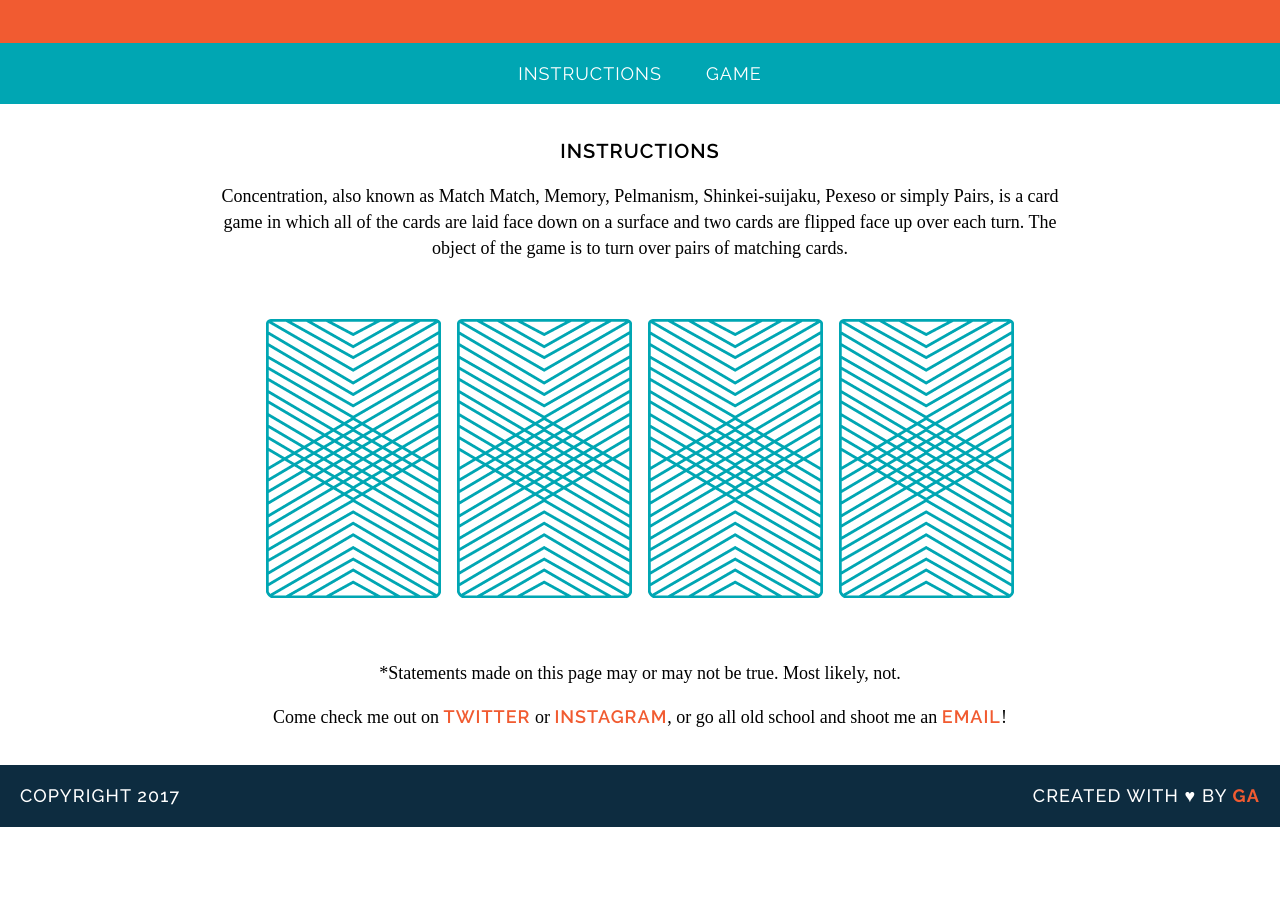
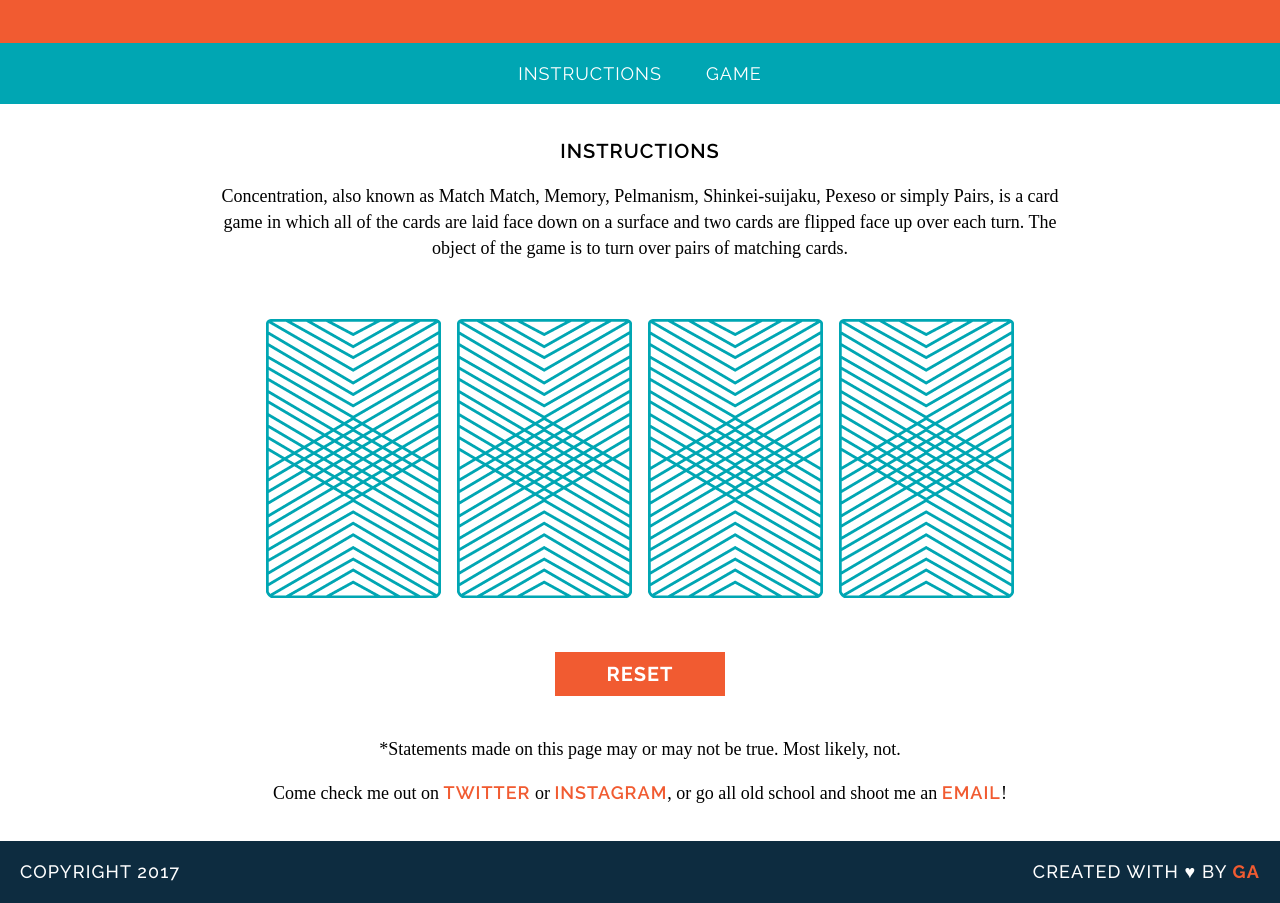
Before and after one commit to TarynEwens/wdi-fundamentals-memorygame, a plain HTML site: page index.html in a window 1280 px wide. Shown: the part 127-1030 px from the top of the page. Before the commit the page ends 954 px from the top, so only its background shows below. Drawn offline with Linux system fonts and the light colour scheme; a web font is replaced by a local one.

Commit message:
added reset button

```diff
--- a/css/style.css
+++ b/css/style.css
@@ -36,7 +36,7 @@ footer {
 
 }
 
-h1, h2, h3 {
+h1, h2, h3, h4 {
 	font-family: "Raleway", sans-serif;
 	letter-spacing: 1px;
 }
@@ -62,6 +62,15 @@ h3 {
 	text-transform: uppercase;
 }
 
+h4 {
+	font-size: 20px;
+	margin: 10px auto 40px auto;
+	padding: 10px;
+	background: #F15B31;
+	color: #FFF;
+	width: 150px;
+	text-align: center;
+}
 a {
 	font-family: "Raleway", sans-serif;
 	text-decoration: none;
@@ -103,6 +112,10 @@ p.message {
 	text-align: right;
 }
 
+div.reset-button {
+	width: 100%;
+	text-align: center;
+}
 .clearfix:after {
 visibility: hidden;
 display: block;
--- a/index.html
+++ b/index.html
@@ -25,6 +25,8 @@
 
 		<div id="game-board" class="board clearfix"></div>
 
+		<div id="reset-button" ckass="clearfix"><h4>RESET</h4></div>
+
 		<p>*Statements made on this page may or may not be true. Most likely, not.</p>
 
 		<!-- <h3>Want to know about the super cool student dev behind this project?</h3> -->
--- a/js/main.js
+++ b/js/main.js
@@ -58,3 +58,9 @@ var createBoard = function () {
 }
 
 createBoard();
+
+var reloadPage = function () {
+window.location.reload();
+};
+
+document.getElementById('reset-button').addEventListener('click', reloadPage)
```
